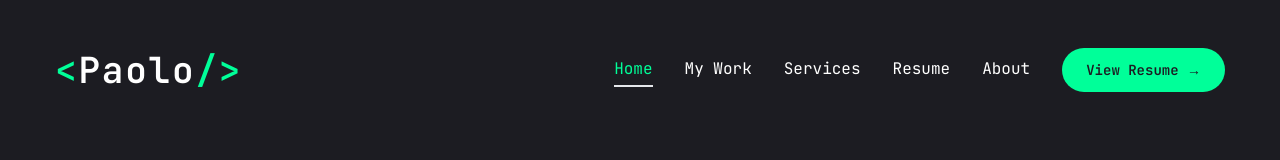
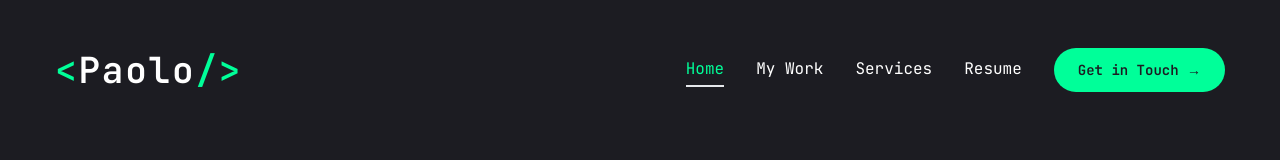
Before and after one commit to paolo-arroyo/portfolio, a Next.js app: page / in a window 1280 px wide. Shown: the top 160 px of the page. Built offline with nearby package versions, Linux system fonts and the light colour scheme.

Commit message:
update: nav, mobile nav, cta

```diff
--- a/src/components/Header.tsx
+++ b/src/components/Header.tsx
@@ -24,8 +24,8 @@ const Header = ({ className }: HeaderProps) => {
         {/* Desktop Navigation */}
         <div className="hidden xl:flex items-center">
           <Nav />
-          <Link href="/resume">
-            <Button className="ml-8 text-sm">View Resume →</Button>
+          <Link href="/contact">
+            <Button className="ml-8 text-sm">Get in Touch →</Button>
           </Link>
         </div>
 
--- a/src/components/MobileNav.tsx
+++ b/src/components/MobileNav.tsx
@@ -11,16 +11,16 @@ const navLinks = [
     href: "/",
   },
   {
-    title: "Work",
+    title: "My Work",
     href: "/work",
+  },
+  {
+    title: "Resume",
+    href: "/resume",
   },
   {
     title: "Services",
     href: "/services",
-  },
-  {
-    title: "About",
-    href: "/about",
   },
   {
     title: "Contact",
--- a/src/components/Nav.tsx
+++ b/src/components/Nav.tsx
@@ -20,10 +20,6 @@ const navLinks = [
     title: "Resume",
     href: "/resume",
   },
-  {
-    title: "About",
-    href: "/about",
-  }
 ];
 
 type Nav = {
```
